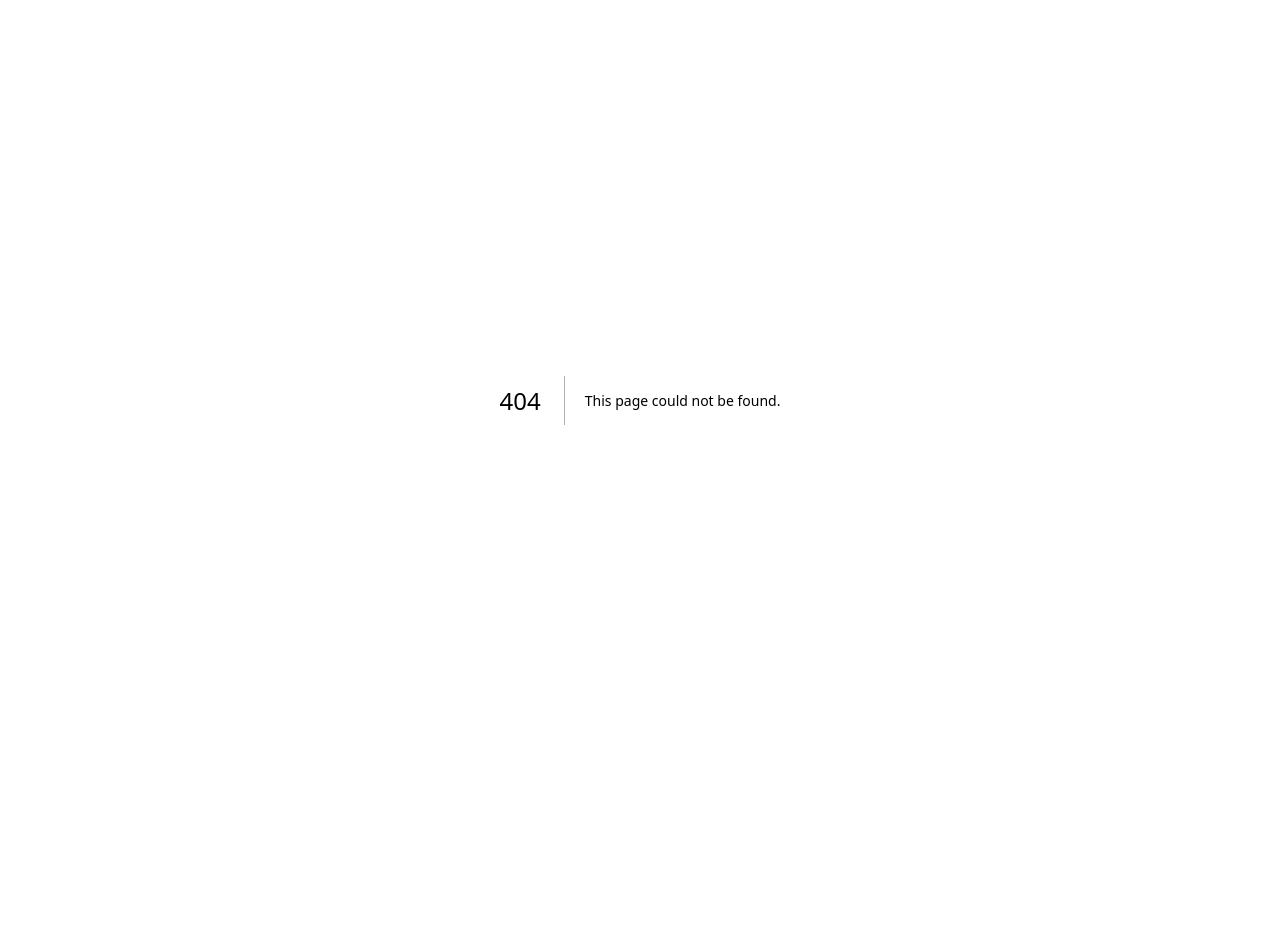
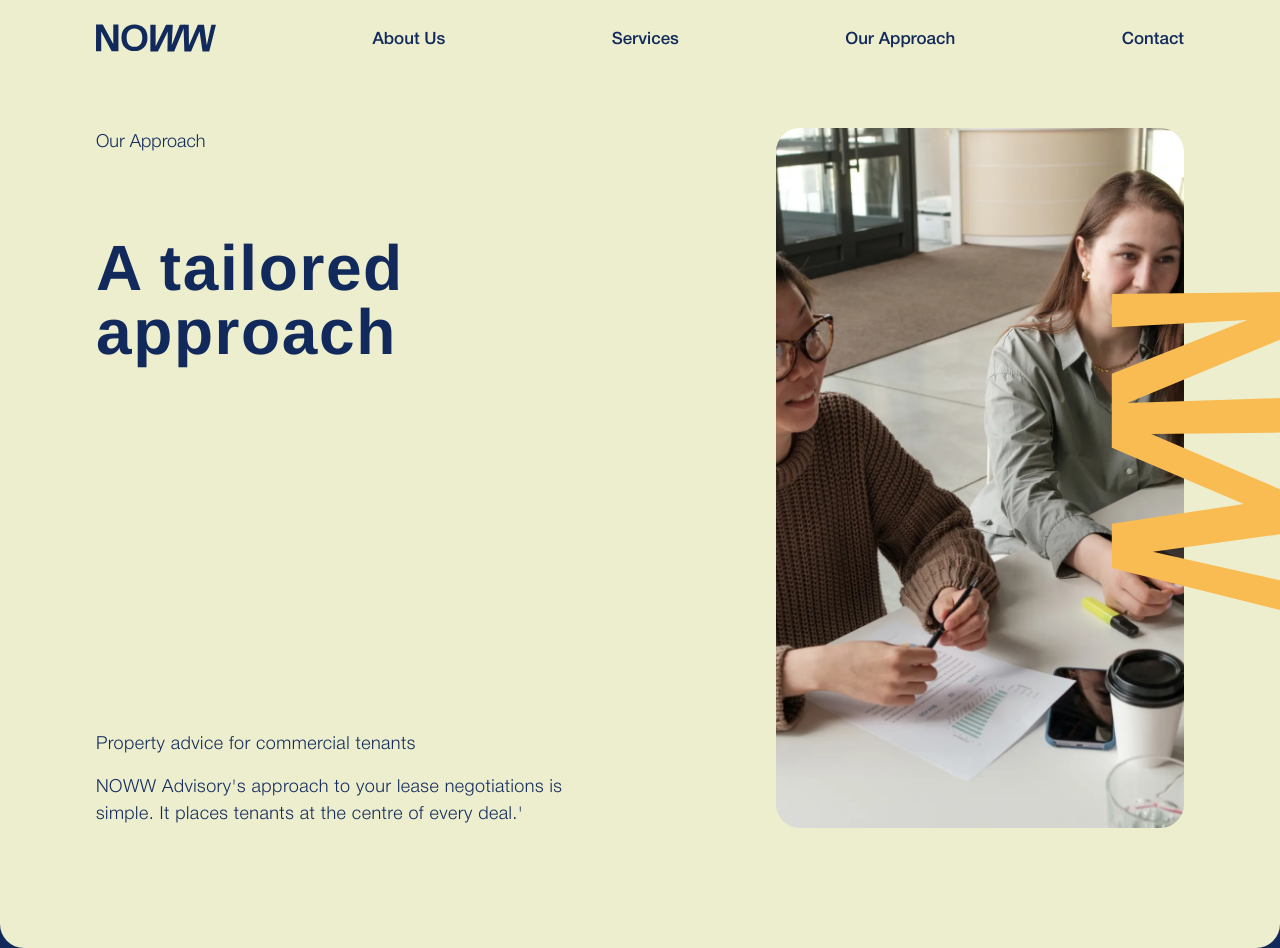
Before and after one commit to varshaa-t/noww, a Next.js app: page /process in a window 1280 px wide. Before the commit this address had no page. Before the commit the page ends 800 px from the top, so only its background shows below. Built offline with nearby package versions, Linux system fonts and the light colour scheme.

Commit message:
'Our Approach' Page added

```diff
--- a/public/icons/DownArrow.tsx
+++ b/public/icons/DownArrow.tsx
@@ -6,7 +6,7 @@ function DownArrow() {
   const path = usePathname();
 
   return (
-    <FaArrowDownLong className={`text-2xl ${(path == "/" || "/services") ? "text-primary-yellow" : "text-primary-blue"}`}/>
+    <FaArrowDownLong className={`text-2xl ${(path === "/" || path === "/services") ? "text-primary-yellow" : "text-primary-blue"}`}/>
   )
 }
 
--- /dev/null
+++ b/src/app/process/layout.tsx
@@ -0,0 +1,17 @@
+import type { Metadata } from "next";
+
+export const metadata: Metadata = {
+  title: "Our Approach - Noww Advisory"
+};
+
+export default function AboutLayout({
+  children,
+}: {
+  children: React.ReactNode;
+}) {
+  return (
+    <>
+        {children}
+    </>
+  );
+}
--- /dev/null
+++ b/src/app/process/page.tsx
@@ -0,0 +1,26 @@
+import CommonHeroSection from '@/components/CommonHeroSection'
+import Navbar from '@/components/Navbar'
+import React from 'react'
+
+function page() {
+
+  return (
+    <div className='bg-primary-blue'>
+        <div className='bg-primary-yellow text-primary-blue rounded-b-3xl overflow-hidden px-10 md:px-12 lg:px-24'>
+            <Navbar/>
+            <div className='pt-24 md:pt-32 md:pb-12'>
+                <CommonHeroSection
+                    pageTitle='Our Approach'
+                    title='A tailored approach'
+                    paraTitle='Property advice for commercial tenants'
+                    paraText="NOWW Advisory's approach to your lease negotiations is simple. It places tenants at the centre of every deal.'"
+                    src='/images/process-hero-image.webp'
+                    alt='advice-img'
+                />
+            </div>
+      </div>
+    </div>
+  )
+}
+
+export default page
--- a/src/components/CommonHeroSection.tsx
+++ b/src/components/CommonHeroSection.tsx
@@ -129,7 +129,7 @@ function CommonHeroSection({ pageTitle, title, paraTitle, paraText, src, alt }:
                             width={616}
                             height={714}
                             ref={commonHeroImageRef}
-                            className='rounded-3xl h-full object-cover lg:w-lg 2xl:w-auto'
+                            className='rounded-3xl object-cover w-full md:h-[600px] lg:w-lg lg:h-[600px] xl:h-[700px] 2xl:w-auto'
                         />
                     </div>
                 </div>
```
Also changed, not shown: public/images/process-hero-image.webp (added).
